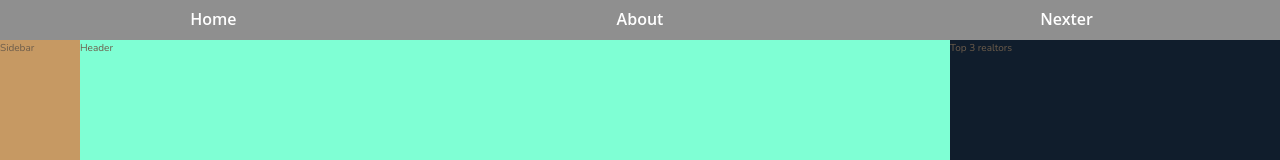
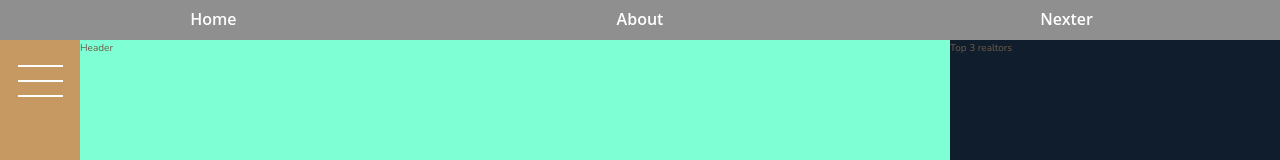
Before and after one commit to elenakout/vue-nexter, a Vue app: page /#/nexter in a window 1280 px wide. Shown: the top 160 px of the page. Built offline with nearby package versions, Linux system fonts and the light colour scheme.

Commit message:
13.building the sidebar

```diff
--- a/src/components/nexter/_sidebar.vue
+++ b/src/components/nexter/_sidebar.vue
@@ -1,6 +1,6 @@
 <template>
   <div class="sidebar-comp">
-    Sidebar
+    <button class="nav-btn"></button>
   </div>
 </template>
 
@@ -8,4 +8,35 @@
 export default {};
 </script>
 
-<style lang="scss"></style>
+<style lang="scss">
+.sidebar-comp {
+  display: flex;
+  justify-content: center;
+}
+
+.nav-btn {
+  border: none;
+  border-radius: 0;
+
+  background-color: #fff;
+  height: 2px;
+  width: 4.5rem;
+  margin-top: 4rem;
+
+  &::before,
+  &::after {
+    background-color: #fff;
+    height: 2px;
+    width: 4.5rem;
+    content: "";
+    display: block;
+  }
+
+  &::before {
+    transform: translateY(-1.5rem);
+  }
+  &::after {
+    transform: translateY(1.3rem);
+  }
+}
+</style>
```
